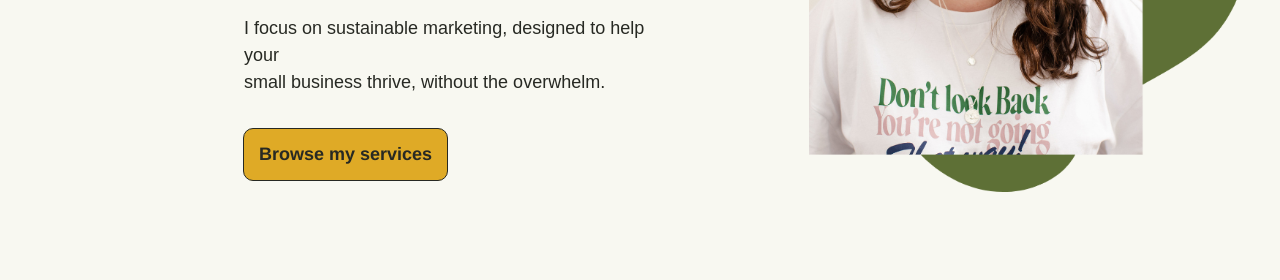
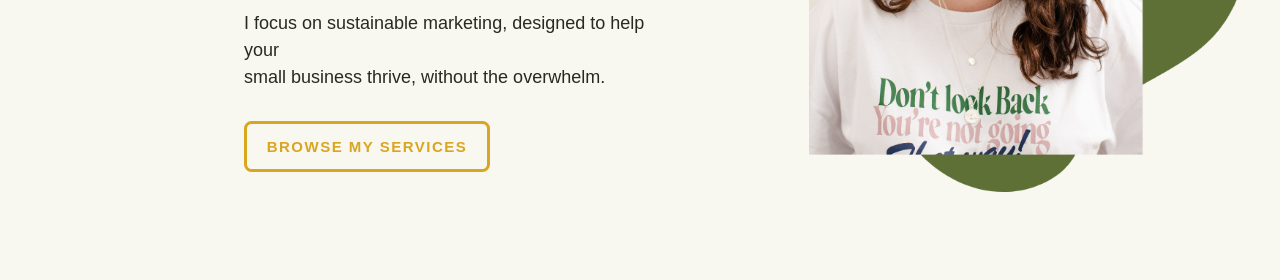
Before and after one commit to mmiklovaitemm/Honey-Pot-Digital-Project-Training, a plain HTML site: page index.html in a window 1280 px wide. Shown: the part 455-735 px from the top of the page. Drawn offline with nearby package versions, Linux system fonts and the light colour scheme; a small style sheet from the web is missing; a web font is replaced by a local one.

Commit message:
css button animations update

```diff
--- a/about-style.css
+++ b/about-style.css
@@ -141,7 +141,7 @@ body {
     display: flex;
     justify-content: center;
     align-items: center;
-    margin-top: 5rem;
+    margin-top: 3rem;
 }
 .about-page-first-image {
     width: 61rem;
@@ -201,8 +201,7 @@ body {
     display: flex;
     justify-content: flex-start;
     align-items: center;
-    margin-top: 5rem;
-    margin-bottom: 5rem;
+    margin-top: 3rem;
     margin-left: 4rem;
 }
 
@@ -297,29 +296,99 @@ body {
     color: #272923;
     margin-bottom: -1.5rem;
 }
-.marketing-options-button {
-    font-family: 'Raleway', Helvetica, Arial, Lucida, sans-serif;
-    font-weight: 600;
-    font-size: 17px;
-    background-color: #dfaa26;
-    border: 1px solid #272923;
-    color: #272923;
+
+/* LETS REVIEW YOUR MARKETING OPTIONS BUTTON CSS START */
+nav ul {
+    list-style-type: none;
+    margin: 0;
+    padding: 0;
+}
+
+nav ul li {
+    --c: goldenrod;
+    color: var(--c);
+    font-size: 16px;
+    border: 0.2em solid var(--c);
+    border-radius: 0.5em;
+    width: 15em;
+    height: 3em;
+    text-transform: uppercase;
+    font-weight: bold;
+    font-family: sans-serif;
+    letter-spacing: 0.1em;
     text-align: center;
-    text-decoration: none;
-    display: inline-block;
-    cursor: pointer;
-    border-radius: 10px;
-    padding: 20px 20px;
+    line-height: 3em;
     position: relative;
     overflow: hidden;
-    transition: background-color 0.3s ease, opacity 0.3s ease;
-    margin-top: 4rem;
+    z-index: 1;
+    cursor: pointer;
 }
 
-.marketing-options-button:hover {
-    background-color: #f5c66b;
-    opacity: 0.8;
+nav ul {
+    list-style-type: none;
+    margin: 0;
+    padding: 0;
 }
+
+nav ul li {
+    --c: goldenrod;
+    color: var(--c);
+    font-size: 15px;
+    border: 0.2em solid var(--c);
+    border-radius: 0.5em;
+    width: 27em;
+    height: 3em;
+    text-transform: uppercase;
+    font-weight: bold;
+    font-family: sans-serif;
+    letter-spacing: 0.1em;
+    text-align: center;
+    line-height: 3em;
+    position: relative;
+    overflow: hidden;
+    z-index: 1;
+    transition: 0.5s;
+    margin: 1em;
+    margin-top: 3em;
+}
+
+nav ul li span {
+    position: absolute;
+    width: 25%;
+    height: 100%;
+    background-color: var(--c);
+    transform: translateY(150%);
+    border-radius: 50%;
+    left: calc((var(--n) - 1) * 25%);
+    transition: 0.5s;
+    transition-delay: calc((var(--n) - 1) * 0.1s);
+    z-index: -1;
+}
+
+nav ul li:hover {
+    color: #272923;
+}
+
+nav ul li:hover span {
+    transform: translateY(0) scale(2);
+}
+
+nav ul li span:nth-child(1) {
+    --n: 1;
+}
+nav ul li span:nth-child(2) {
+    --n: 2;
+}
+
+nav ul li span:nth-child(3) {
+    --n: 3;
+}
+
+nav ul li span:nth-child(4) {
+    --n: 4;
+}
+/* LETYS REVIWE YOUR MARKETING OPTIONS BUTTON CSS END */
+
 /* MY FOCUS SECTION END */
 
 /* FOOTER START */
--- a/book-a-call.css
+++ b/book-a-call.css
@@ -253,25 +253,99 @@ body {
 .container1 {
     margin-left: -186px;
 }
-.submit-button {
-    font-family: 'Raleway', Helvetica, Arial, Lucida, sans-serif;
-    font-weight: 500;
-    font-size: 18px;
-    padding: 12px 16px;
-    background-color: #272923;
-    color: #ffffff;
+
+/* SUBMIT BUTTON CSS START */
+nav ul {
+    list-style-type: none;
+    margin: 0;
+    padding: 0;
+}
+
+nav ul li {
+    --c: goldenrod;
+    color: var(--c);
+    font-size: 16px;
+    border: 0.2em solid var(--c);
+    border-radius: 0.5em;
+    width: 15em;
+    height: 3em;
+    text-transform: uppercase;
+    font-weight: bold;
+    font-family: sans-serif;
+    letter-spacing: 0.1em;
     text-align: center;
-    text-decoration: none;
-    display: inline-block;
+    line-height: 3em;
+    position: relative;
+    overflow: hidden;
+    z-index: 1;
     cursor: pointer;
-    border: none;
-    border-radius: 5px;
-    transition: background-color 0.3s ease;
-    margin-top: -1rem;
 }
-.submit-button:hover {
-    background-color: #3d3d3d;
+
+nav ul {
+    list-style-type: none;
+    margin-left: -11px;
+    margin-top: -2px;
+    padding: 0;
 }
+
+nav ul li {
+    --c: #272923;
+    color: var(--c);
+    font-size: 15px;
+    border: 0.2em solid var(--c);
+    border-radius: 0.5em;
+    width: 9em;
+    height: 3em;
+    text-transform: uppercase;
+    font-weight: bold;
+    font-family: sans-serif;
+    letter-spacing: 0.1em;
+    text-align: center;
+    line-height: 3em;
+    position: relative;
+    overflow: hidden;
+    z-index: 1;
+    transition: 0.5s;
+    margin: 1em;
+}
+
+nav ul li span {
+    position: absolute;
+    width: 25%;
+    height: 100%;
+    background-color: var(--c);
+    transform: translateY(150%);
+    border-radius: 60%;
+    left: calc((var(--n) - 1) * 25%);
+    transition: 0.5s;
+    transition-delay: calc((var(--n) - 1) * 0.1s);
+    z-index: -1;
+}
+
+nav ul li:hover {
+    color: #f8f8f1;
+}
+
+nav ul li:hover span {
+    transform: translateY(0) scale(2);
+}
+
+nav ul li span:nth-child(1) {
+    --n: 1;
+}
+nav ul li span:nth-child(2) {
+    --n: 2;
+}
+
+nav ul li span:nth-child(3) {
+    --n: 3;
+}
+
+nav ul li span:nth-child(4) {
+    --n: 4;
+}
+/* SUBMIT BUTTON CSS END */
+
 /* Hide the default checkbox */
 input[type="checkbox"] {
     display: none;
--- a/index.html
+++ b/index.html
@@ -35,7 +35,15 @@
                 <p class="p1">Let's Grow Your<br>Hive with Great<br>Marketing</p>
                 <p class="p2">Hi! I'm Emma, the face behind each tailored strategy.</p>
                 <p class="p3">I focus on sustainable marketing, designed to help your<br>small business thrive, without the overwhelm.</p>
-                <button class="browse-my-services-button" type="button">Browse my services</button>
+                <!--  <button class="browse-my-services-button button" type="button">Browse my services</button>-->
+                <nav>
+                    <ul>
+                      <li>
+                        Browse my services
+                        <span></span><span></span><span></span><span></span>
+                      </li>
+                    </ul>
+                  </nav>
             </div>
                 <img src="images/about-me-image.png" class="about-me-image" alt="about-me-image">
         </div>
@@ -151,7 +159,14 @@
             </div>
         </div>
         <div class="listen-to-podcast-button-container">
-            <button class="listen-to-podcast-button" type="button">Listen to Podcast</button>
+            <nav>
+                <ul>
+                  <li>
+                    Listen to Podcast
+                    <span></span><span></span><span></span><span></span>
+                  </li>
+                </ul>
+              </nav>
         </div>
     </section>
 
--- a/style.css
+++ b/style.css
@@ -179,29 +179,97 @@ body {
     margin-left: 4px;
 }
 
-.browse-my-services-button {
-    font-family: 'Raleway', Helvetica, Arial, Lucida, sans-serif;
-    font-weight: 600;
-    font-size: 18px;
-    background-color: #dfaa26;
-    border: 1px solid #272923;
-    color: #272923;
+/* BROWSE MY SERVICES BUTTON CSS START */
+nav ul {
+    list-style-type: none;
+    margin: 0;
+    padding: 0;
+}
+
+nav ul li {
+    --c: goldenrod;
+    color: var(--c);
+    font-size: 16px;
+    border: 0.2em solid var(--c);
+    border-radius: 0.5em;
+    width: 15em;
+    height: 3em;
+    text-transform: uppercase;
+    font-weight: bold;
+    font-family: sans-serif;
+    letter-spacing: 0.1em;
     text-align: center;
-    text-decoration: none;
-    display: inline-block;
-    cursor: pointer;
-    border-radius: 10px;
-    padding: 15px 15px;
+    line-height: 3em;
     position: relative;
     overflow: hidden;
-    transition: background-color 0.3s ease, opacity 0.3s ease;
-    margin-left: 3px;
+    z-index: 1;
+    cursor: pointer;
 }
 
-.browse-my-services-button:hover {
-    background-color: #f5c66b;
-    opacity: 0.8;
+nav ul {
+    list-style-type: none;
+    margin-left: -11px;
+    margin-top: -2px;
+    padding: 0;
 }
+
+nav ul li {
+    --c: goldenrod;
+    color: var(--c);
+    font-size: 15px;
+    border: 0.2em solid var(--c);
+    border-radius: 0.5em;
+    width: 16em;
+    height: 3em;
+    text-transform: uppercase;
+    font-weight: bold;
+    font-family: sans-serif;
+    letter-spacing: 0.1em;
+    text-align: center;
+    line-height: 3em;
+    position: relative;
+    overflow: hidden;
+    z-index: 0;
+    transition: 0.5s;
+    margin: 1em;
+}
+
+nav ul li span {
+    position: absolute;
+    width: 25%;
+    height: 100%;
+    background-color: var(--c);
+    transform: translateY(150%);
+    border-radius: 50%;
+    left: calc((var(--n) - 1) * 25%);
+    transition: 0.5s;
+    transition-delay: calc((var(--n) - 1) * 0.1s);
+    z-index: -1;
+}
+
+nav ul li:hover {
+    color: #272923;
+}
+
+nav ul li:hover span {
+    transform: translateY(0) scale(2);
+}
+
+nav ul li span:nth-child(1) {
+    --n: 1;
+}
+nav ul li span:nth-child(2) {
+    --n: 2;
+}
+
+nav ul li span:nth-child(3) {
+    --n: 3;
+}
+
+nav ul li span:nth-child(4) {
+    --n: 4;
+}
+/* BROWSE MY SERVICES BUTTON CSS END */
 
 .about-me-image {
     width: 32rem;
@@ -357,28 +425,6 @@ body {
     align-items: center;
     margin-top: 3rem;
 }
-
-.listen-to-podcast-button {
-    font-family: 'Raleway', Helvetica, Arial, Lucida, sans-serif;
-    font-weight: 600;
-    font-size: 18px;
-    background-color: #dfaa26;
-    border: 1px solid #272923;
-    color: #272923;
-    text-align: center;
-    text-decoration: none;
-    display: inline-block;
-    cursor: pointer;
-    border-radius: 10px;
-    padding: 15px 15px;
-    position: relative;
-    overflow: hidden;
-    transition: background-color 0.3s ease, opacity 0.3s ease;
-}
-.listen-to-podcast-button:hover {
-    background-color: #f5c66b;
-    opacity: 0.8;
-}
 /* PODCAST SECTION END */
 
 /* RECOMMENDED READING SECTION START */
--- a/work-with-me.css
+++ b/work-with-me.css
@@ -335,7 +335,7 @@ body {
 .your-goals-button-container-p1 {
     font-family: 'Raleway', Helvetica, Arial, Lucida, sans-serif;
     font-weight: 600;
-    font-size: 20px;
+    font-size: 24px;
     color: #272923;
     margin-bottom: -1px;
 }
@@ -348,29 +348,101 @@ body {
     margin-bottom: -5px;
     line-height: 1.5;
 }
-.your-goals-button {
-    font-family: 'Raleway', Helvetica, Arial, Lucida, sans-serif;
-    font-weight: 600;
-    font-size: 17px;
-    background-color: #dfaa26;
-    border: 1px solid #272923;
-    color: #272923;
+.your-goals-button-container-p4 {
+    margin-bottom: 1em;
+}
+/* LETS TALK ABOUT YOUR GOALS BUTTON CSS START */
+nav ul {
+    list-style-type: none;
+    margin: 0;
+    padding: 0;
+}
+
+nav ul li {
+    --c: goldenrod;
+    color: var(--c);
+    font-size: 16px;
+    border: 0.2em solid var(--c);
+    border-radius: 0.5em;
+    width: 15em;
+    height: 3em;
+    text-transform: uppercase;
+    font-weight: bold;
+    font-family: sans-serif;
+    letter-spacing: 0.1em;
     text-align: center;
-    text-decoration: none;
-    display: inline-block;
-    cursor: pointer;
-    border-radius: 10px;
-    padding: 20px 20px;
+    line-height: 3em;
     position: relative;
     overflow: hidden;
-    transition: background-color 0.3s ease, opacity 0.3s ease;
-    margin-top: 2rem;
+    z-index: 1;
+    cursor: pointer;
 }
 
-.your-goals-button:hover {
-    background-color: #f5c66b;
-    opacity: 0.8;
+nav ul {
+    list-style-type: none;
+    margin-left: -11px;
+    margin-top: -2px;
+    padding: 0;
 }
+
+nav ul li {
+    --c: goldenrod;
+    color: var(--c);
+    font-size: 15px;
+    border: 0.2em solid var(--c);
+    border-radius: 0.5em;
+    width: 21em;
+    height: 3em;
+    text-transform: uppercase;
+    font-weight: bold;
+    font-family: sans-serif;
+    letter-spacing: 0.1em;
+    text-align: center;
+    line-height: 3em;
+    position: relative;
+    overflow: hidden;
+    z-index: 1;
+    transition: 0.5s;
+    margin: 1em;
+}
+
+nav ul li span {
+    position: absolute;
+    width: 25%;
+    height: 100%;
+    background-color: var(--c);
+    transform: translateY(150%);
+    border-radius: 50%;
+    left: calc((var(--n) - 1) * 25%);
+    transition: 0.5s;
+    transition-delay: calc((var(--n) - 1) * 0.1s);
+    z-index: -1;
+}
+
+nav ul li:hover {
+    color: #272923;
+}
+
+nav ul li:hover span {
+    transform: translateY(0) scale(2);
+}
+
+nav ul li span:nth-child(1) {
+    --n: 1;
+}
+nav ul li span:nth-child(2) {
+    --n: 2;
+}
+
+nav ul li span:nth-child(3) {
+    --n: 3;
+}
+
+nav ul li span:nth-child(4) {
+    --n: 4;
+}
+/* LETS TALK ABOUT YOUR GOALS BUTTON CSS END */
+
 /* WORK WITH ME THIRD SECTION START */
 
 /* FOOTER START */
```
Also changed, not shown: about.html (+8 -1 lines), book-a-call.html (+8 -1 lines), work-with-me.html (+8 -1 lines).
